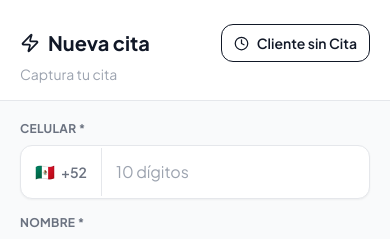
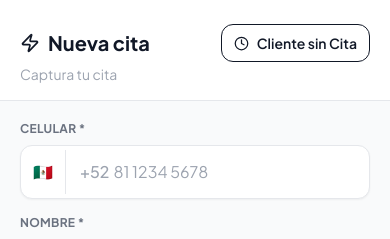
Before and after one commit to eugeniocez/bm-lite-prototype, a React (Vite) app: page /quickbook in a window 390 px wide. Shown: the top 239 px of the page. Built offline with nearby package versions, Linux system fonts and the light colour scheme.

Commit message:
fix: PhoneInput rediseño con bandera separada, placeholder ejemplo, próxima visita incluye hoy

```diff
--- a/src/components/shared/PhoneInput.jsx
+++ b/src/components/shared/PhoneInput.jsx
@@ -6,19 +6,23 @@ export default function PhoneInput({ value, onChange, className = '' }) {
 
   return (
     <div className={`flex items-center bg-white dark:bg-gray-800 border border-gray-200 dark:border-gray-700 rounded-xl shadow-sm overflow-hidden focus-within:border-gray-900 dark:focus-within:border-gray-400 transition-all ${className}`}>
-      <div className="flex items-center gap-1.5 px-3.5 py-3.5 border-r border-gray-200 dark:border-gray-700 shrink-0 select-none">
+      {/* Bandera sola — sin prefijo */}
+      <div className="flex items-center justify-center px-3 py-3.5 border-r border-gray-200 dark:border-gray-700 shrink-0 select-none">
         <span className="text-base leading-none">🇲🇽</span>
-        <span className="text-sm font-semibold text-gray-500 dark:text-gray-400">+52</span>
       </div>
+      {/* +52 fijo no editable + dígitos */}
+      <div className="flex items-center flex-1 px-3.5">
+        <span className="text-base text-gray-400 dark:text-gray-500 font-medium select-none mr-1">+52</span>
         <input
           type="text"
           inputMode="numeric"
           autoComplete="off"
           value={value}
           onChange={handleChange}
-        placeholder="10 dígitos"
-        className="flex-1 px-3.5 py-3.5 text-base text-gray-900 dark:text-white placeholder-gray-400 dark:placeholder-gray-600 bg-transparent focus:outline-none"
+          placeholder="81 1234 5678"
+          className="flex-1 py-3.5 text-base text-gray-900 dark:text-white placeholder-gray-400 dark:placeholder-gray-600 bg-transparent focus:outline-none"
         />
+      </div>
     </div>
   )
 }
--- a/src/pages/Clientes.jsx
+++ b/src/pages/Clientes.jsx
@@ -216,7 +216,7 @@ function ContactoDetalle({ contacto, onClose, onToggleInvite, onQuickBook, esPan
 
   // Próxima cita — solo fechas estrictamente futuras, estados activos
   const proximaCita = todasLasCitas
-    .filter(c => c.fecha > hoy && !['Cancelada', 'NoShow'].includes(c.estado))
+    .filter(c => c.fecha >= hoy && !['Cancelada', 'NoShow'].includes(c.estado))
     .sort((a, b) => a.fecha.localeCompare(b.fecha) || a.hora.localeCompare(b.hora))[0] || null
 
   return (
```
Lines whose indentation alone changed are shown as unchanged.
